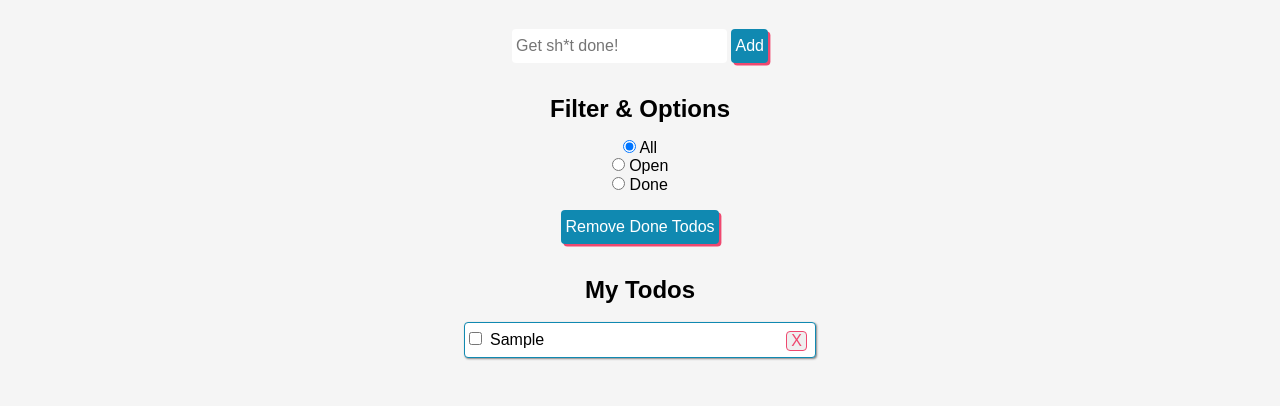
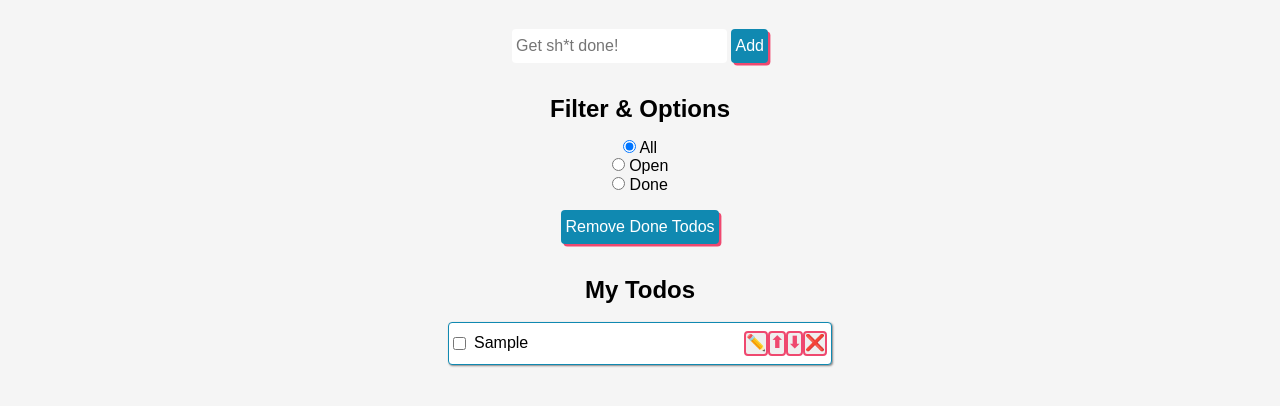
Before and after one commit to Nubiluma/todo-app-kata, a plain HTML site: page index.html in a window 1280 px wide. Both pictures are taken after typing "Sample" into the empty fields and a click on the button "Add". Shown: the part 168-574 px from the top of the page. Drawn offline with nearby package versions, Linux system fonts and the light colour scheme.

Commit message:
add visuals for edit and move buttons

```diff
--- a/script.js
+++ b/script.js
@@ -146,6 +146,18 @@ function deleteSingleEntry() {
   render();
 }
 
+function editEntry() {}
+
+//WIP
+function moveEntry(direction) {
+  /* switch (direction) {
+    case "up":
+      break;
+    case "down":
+      break;
+  } */
+}
+
 //TODO: tidy code by implementing additional functions
 function createMarkupStructure(entry) {
   //console.log(entry);
@@ -162,25 +174,47 @@ function createMarkupStructure(entry) {
   entryLabel.setAttribute("for", todoEntry.id);
   entryLabel.append(entry.description);
 
-  const deleteBtn = document.createElement("button");
-  deleteBtn.setAttribute("name", todoEntry.id);
-  deleteBtn.innerText = "X";
-  deleteBtn.addEventListener("click", deleteSingleEntry);
-
   listItem.appendChild(todoEntry);
   listItem.appendChild(entryLabel);
   toDoList.appendChild(listItem);
-  listItem.appendChild(deleteBtn);
+
+  createUtilityButtons(listItem, todoEntry.id);
 }
 
-//WIP
-/* function createMarkupListButtons(listElement) {
+function createUtilityButtons(listItem, id) {
+  const btnContainer = document.createElement("div");
+  //edit
+  const editBtn = document.createElement("button");
+  editBtn.setAttribute("name", id);
+  editBtn.innerText = "✏️";
+  editBtn.addEventListener("click", editEntry);
+  btnContainer.appendChild(editBtn);
+
+  //move up or down
+  const moveUpBtn = document.createElement("button");
+  moveUpBtn.setAttribute("name", id);
+  moveUpBtn.innerText = "⬆";
+  const directionUp = "up";
+  moveUpBtn.addEventListener("click", moveEntry(directionUp));
+  btnContainer.appendChild(moveUpBtn);
+
+  const moveDownBtn = document.createElement("button");
+  moveDownBtn.setAttribute("name", id);
+  moveDownBtn.innerText = "⬇";
+  const directionDown = "down";
+  moveDownBtn.addEventListener("click", moveEntry(directionDown));
+  btnContainer.appendChild(moveDownBtn);
+
+  //delete
   const deleteBtn = document.createElement("button");
-  //TODO: Move Buttons
+  deleteBtn.setAttribute("name", id);
+  deleteBtn.innerText = "❌";
+  deleteBtn.addEventListener("click", deleteSingleEntry);
+  btnContainer.appendChild(deleteBtn);
 
-  deleteBtn.addEventListener("click", deleteSingleEntry);
-  listElement.appendChild(deleteBtn);
-} */
+  listItem.appendChild(btnContainer);
+  //listItem.parentNode.insertBefore(deleteBtn, listItem.nextSibling);
+}
 
 /**
  * set ToDoItem's "isDone"-property to either true or false
--- a/style.css
+++ b/style.css
@@ -32,8 +32,10 @@ html {
   border-radius: 0.25rem;
   padding: 0.5rem 0.25rem;
   margin-block: 0.1rem;
-  width: 22rem;
-  text-align: start;
+  width: 24rem;
+  display: inline-flex;
+  justify-content: flex-start;
+  align-items: center;
 }
 
 #todo-list input[type="checkbox"]:checked + label {
@@ -41,20 +43,21 @@ html {
 }
 
 #todo-list label {
-  padding-left: 0.5rem;
+  flex-grow: 1;
+  text-align: start;
+  padding-inline: 0.5rem 0.25rem;
 }
 
 #todo-list button {
   color: var(--clr-red-01);
-  border: 1px solid var(--clr-red-01);
+  border: 2px solid var(--clr-red-01);
   border-radius: 0.25rem;
-  padding-inline: 0.25rem;
-  position: absolute;
-  right: 0.5rem;
+  padding-block: 0.1rem;
+  font-weight: bold;
 }
 
 #todo-list li {
-  position: relative;
+  _position: relative;
 }
 
 #todo-list button:hover {
```
Also changed, not shown: 1 other file.
